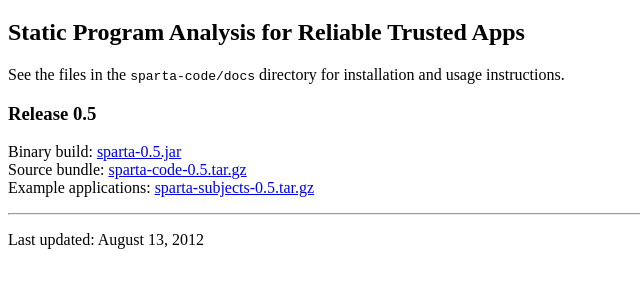
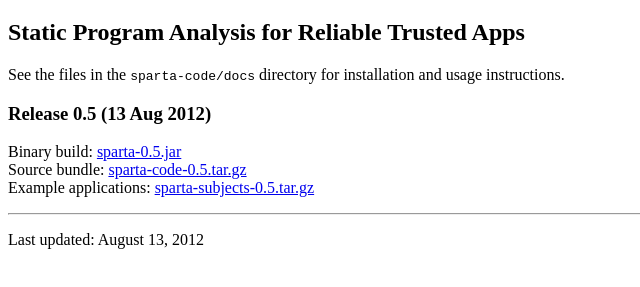
Before and after one commit to typetools/sparta, a plain HTML site: page website/release/index.html in a window 1280 px wide. Shown: the part 61-348 px from the top of the page, without its empty margins (0-640 px from the left). Drawn offline with Linux system fonts and the light colour scheme.

Commit message:
Keep a date with the releases.

```diff
--- a/website/release/index.html
+++ b/website/release/index.html
@@ -17,7 +17,7 @@ See the files in the <code>sparta-code/docs</code> directory for installation an
 </p>
 
 
-<h3>Release 0.5</h3>
+<h3>Release 0.5 (13 Aug 2012)</h3>
 
 <p>
 Binary build: <a href="sparta-0.5.jar">sparta-0.5.jar</a><br/>
```
